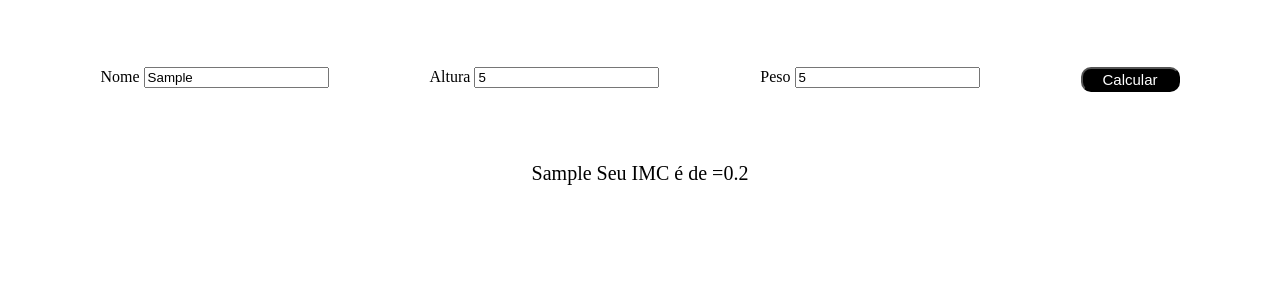
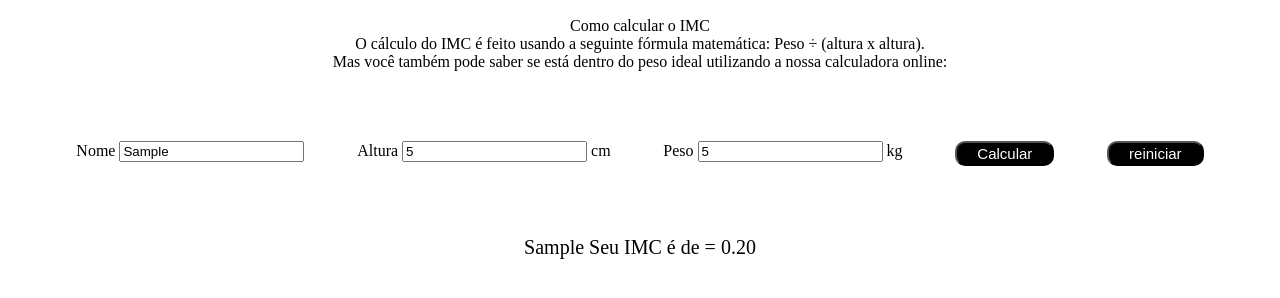
Before and after one commit to hygoribeiro/Calculadora_imc-, a plain HTML site: page index.html in a window 1280 px wide. Both pictures are taken after typing "Sample", "5", "5" into the empty fields and a click on the button "Calcular". Shown: the part 70-368 px from the top of the page. Drawn offline with Linux system fonts and the light colour scheme.

Commit message:
adicionando button de reinicar para limpar ccampos digitados

```diff
--- a/index.html
+++ b/index.html
@@ -11,26 +11,37 @@
 
     <header>
         <h1>Calculadora-IMC</h1>
+        <p>
+            Como calcular o IMC <br>
+            O cálculo do IMC é feito usando a seguinte fórmula matemática: Peso ÷ (altura x altura). <br>
+            Mas você também pode saber se está dentro do peso ideal utilizando a nossa calculadora online:
+        </p>
     </header>
     <main>
         <div>
             <span>Nome</span>
              <input type="text" id="name">
+
         </div>
 
         <div>
             <span>Altura</span>
             <input type="number" id="altura">
+            <span>cm</span>
          </div>
 
          <div>
              <span>Peso</span>
             <input type="number" id="peso">
+            <span>kg</span>
          </div>
 
          <div class="button">
              <button id="calcular">Calcular</button>
 
+         </div>
+         <div class="button">
+            <button id="reiniciar">reiniciar</button>
          </div>
 
      </main>
--- a/script.js
+++ b/script.js
@@ -1,18 +1,19 @@
 
 
 const calcular = document.getElementById('calcular');
+const reiniciar = document.getElementById('reiniciar');
+const name = document.getElementById('name');
+const altura = document.getElementById('altura');
+const peso = document.getElementById('peso');
+const resultado = document.getElementById('resultado');
 
 
 function imc(){
-    const name = document.getElementById('name').value;
-    const altura = document.getElementById('altura').value;
-    const peso = document.getElementById('peso').value;
-    const resultado = document.getElementById('resultado');
 
-    if(name !== '' && altura !== '' && peso !== ''){
+    if(name.value !== '' && altura.vaule !== '' && peso.value !== ''){
 
-        const calculoImc = (peso/(altura**2));
-        resultado.textContent =name + " Seu IMC é de ="+calculoImc.toFixed(1);
+        const calculoImc = (peso.value / (altura.value ** 2));
+        resultado.textContent = name.value + " Seu IMC é de = " + calculoImc.toFixed(2);
 
     }else{
         resultado.textContent ="Os Campos Precisam ser preenchidos corretamente!!!";
@@ -21,3 +22,11 @@ function imc(){
 
 
 calcular.addEventListener('click' ,imc);
+
+reiniciar.addEventListener('click', function(){
+
+    name.value = "";
+    peso.value = "";
+    altura.value = "";
+    resultado.textContent = "";
+})
--- a/style.css
+++ b/style.css
@@ -8,6 +8,10 @@ header{
     margin: 6px solid red;
     padding: 30px 0px 20px 0px;
     text-align: center;
+}
+
+header p{
+    padding-top: 20px;
 }
 
 main{
```
